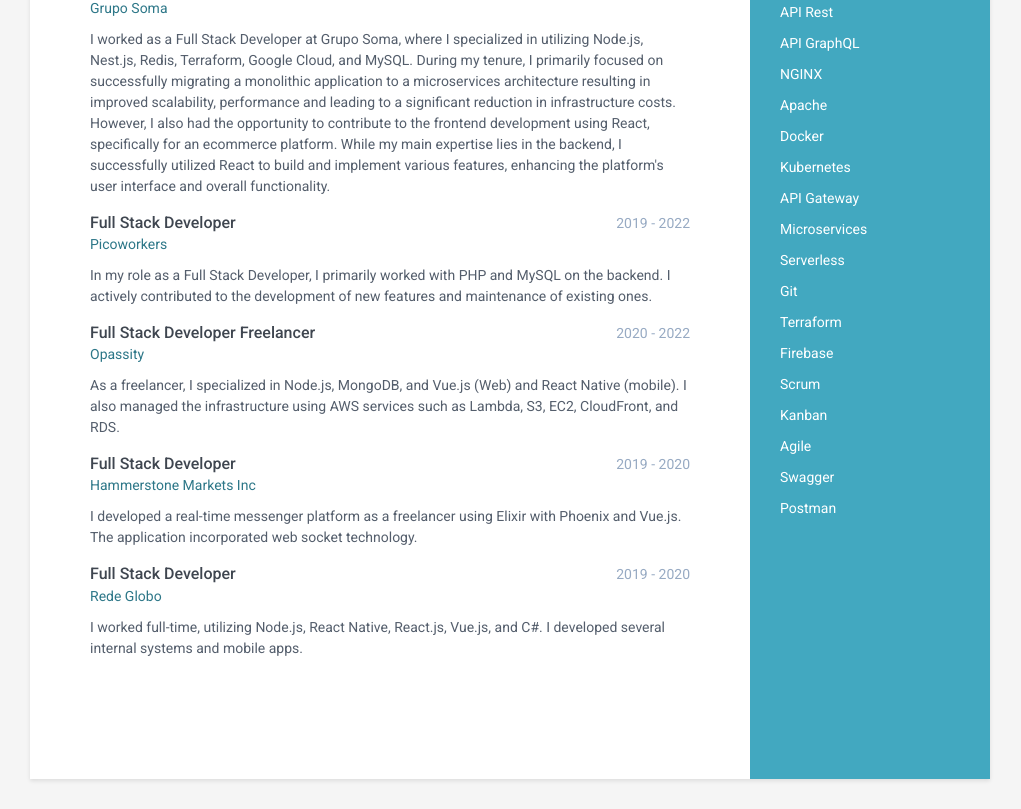
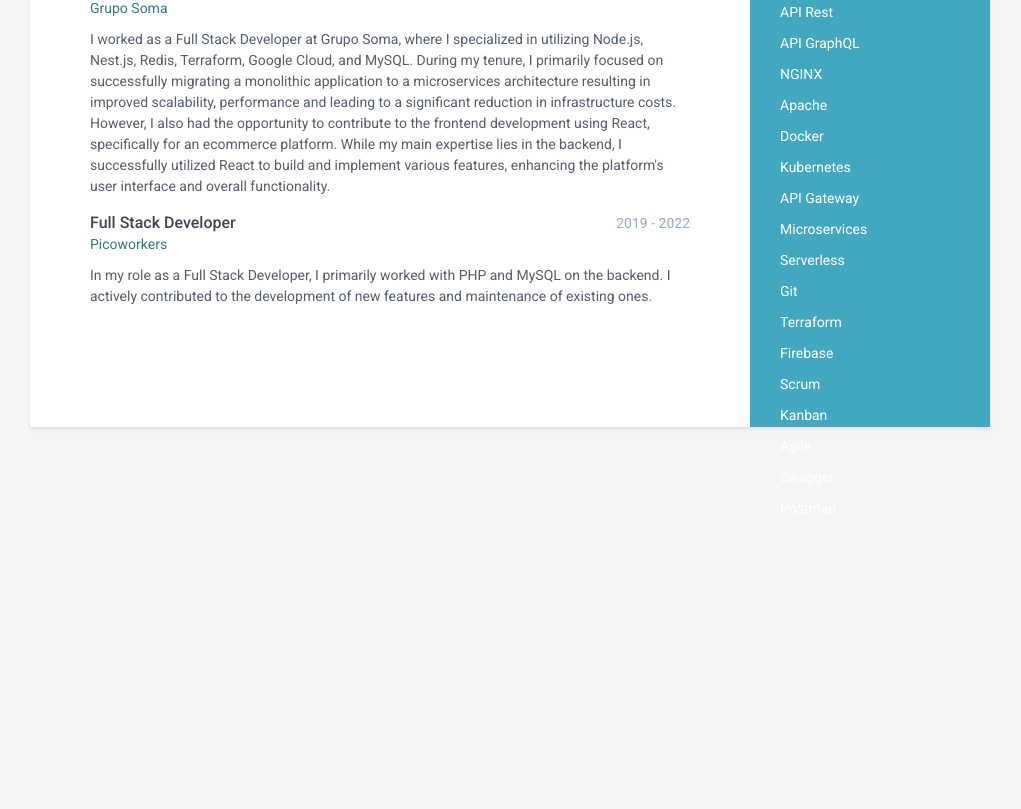
Before and after one commit to rivailruiz/me, a React app: page / in a window 1280 px wide. Shown: the part 2011-2820 px from the top of the page, without its empty margins (130-1151 px from the left). After the commit the page ends 2560 px from the top, so only its background shows below. Built offline with nearby package versions, Linux system fonts and the light colour scheme.

Commit message:
remove old experiences

```diff
--- a/src/data/experiences.js
+++ b/src/data/experiences.js
@@ -3,27 +3,6 @@ export const experiences = {
   icon: null,
   description: null,
   list: [
-    {
-      title: 'Full Stack Developer',
-      company: 'Rede Globo',
-      description: 'I worked full-time, utilizing Node.js, React Native, React.js, Vue.js, and C#. I developed several internal systems and mobile apps.',
-      companyLink: 'https://redeglobo.globo.com/',
-      date: '2019 - 2020'
-    },
-    {
-      title: 'Full Stack Developer',
-      company: 'Hammerstone Markets Inc',
-      description: 'I developed a real-time messenger platform as a freelancer using Elixir with Phoenix and Vue.js. The application incorporated web socket technology.',
-      companyLink: 'https://www.hammerstonemarkets.com/',
-      date: '2019 - 2020'
-    },
-    {
-      title: 'Full Stack Developer Freelancer',
-      company: 'Opassity',
-      description: 'As a freelancer, I specialized in Node.js, MongoDB, and Vue.js (Web) and React Native (mobile). I also managed the infrastructure using AWS services such as Lambda, S3, EC2, CloudFront, and RDS.',
-      companyLink: 'https://opassity.netlify.app/',
-      date: '2020 - 2022'
-    },
     {
       title: 'Full Stack Developer',
       company: 'Picoworkers',
```
